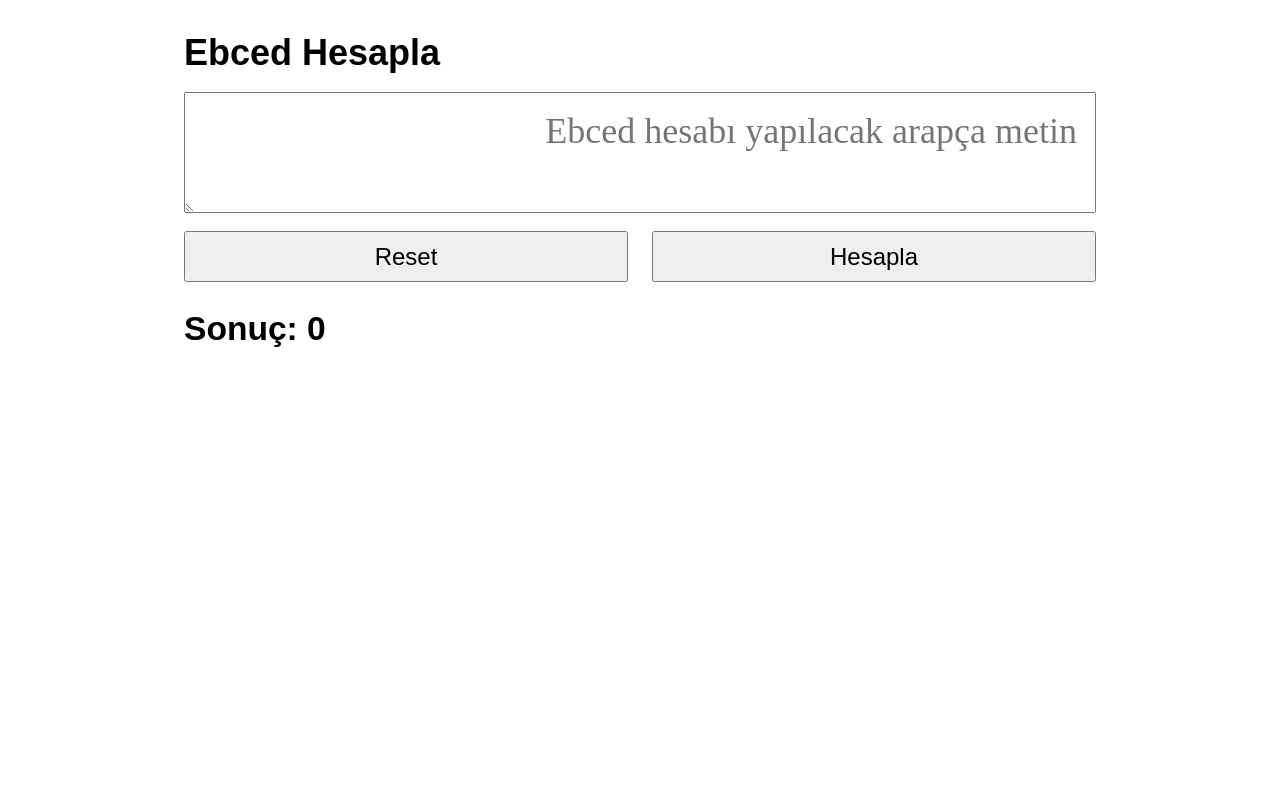
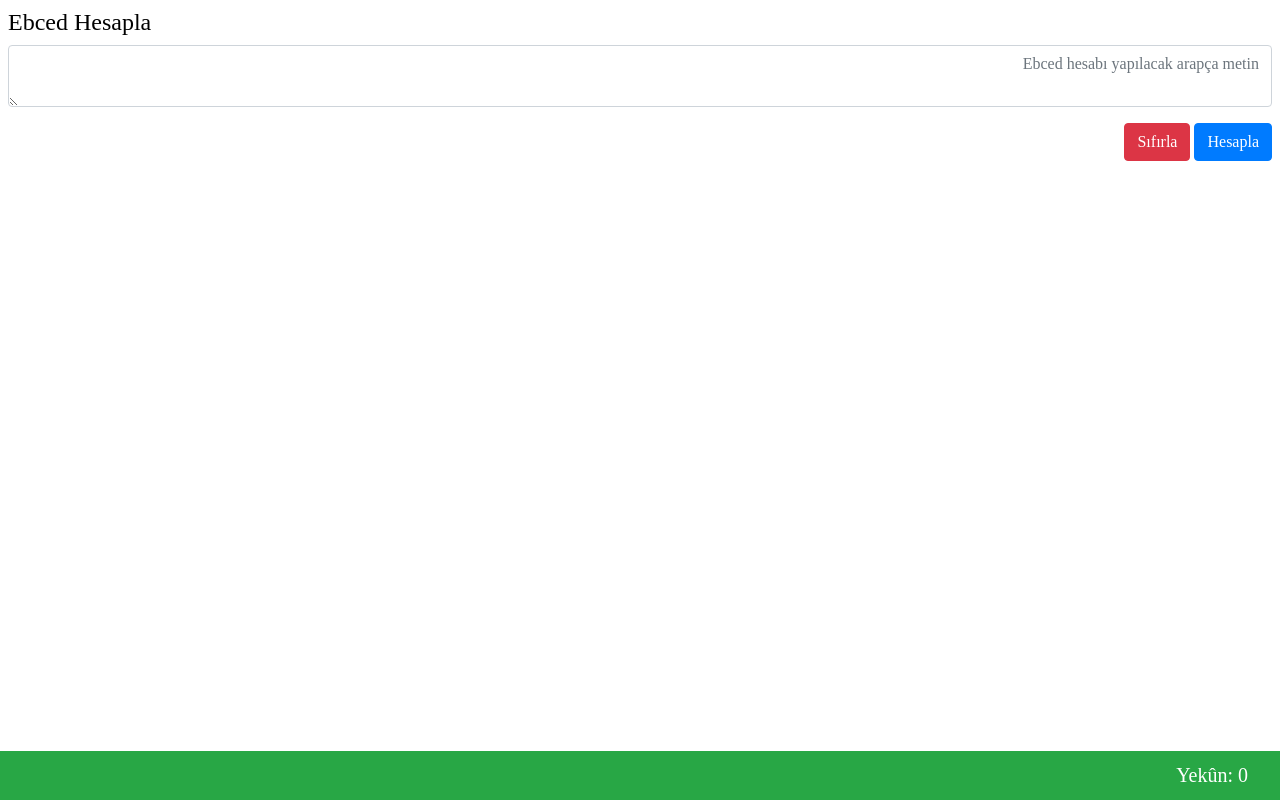
Before and after one commit to cihad/ebced, a Vue app: page / in a window 1280 px wide. Built offline with nearby package versions, Linux system fonts and the light colour scheme; the HTML template or start-up script is replaced by a standard one.

Commit message:
bootstrap stilleri eklendi

```diff
--- a/package.json
+++ b/package.json
@@ -8,8 +8,8 @@
     "lint": "vue-cli-service lint"
   },
   "dependencies": {
+    "bootstrap": "^4.6.0",
     "core-js": "^3.6.4",
-    "normalize.css": "^8.0.1",
     "register-service-worker": "^1.7.1",
     "vue": "^2.6.11"
   },
--- a/public/index.html
+++ b/public/index.html
@@ -3,7 +3,7 @@
   <head>
     <meta charset="utf-8">
     <meta http-equiv="X-UA-Compatible" content="IE=edge">
-    <meta name="viewport" content="width=device-width,initial-scale=1.0">
+    <meta name="viewport" content="width=device-width, initial-scale=1, shrink-to-fit=no">
     <link rel="icon" href="<%= BASE_URL %>favicon.ico">
     <title><%= htmlWebpackPlugin.options.title %></title>
   </head>
@@ -11,7 +11,7 @@
     <noscript>
       <strong>We're sorry but <%= htmlWebpackPlugin.options.title %> doesn't work properly without JavaScript enabled. Please enable it to continue.</strong>
     </noscript>
-    <div style="max-width: 60em; margin: auto">
+    <div class="container">
       <div id="app"></div>
     </div>
     <!-- built files will be auto injected -->
--- a/src/App.vue
+++ b/src/App.vue
@@ -1,29 +1,36 @@
 <template>
-	<div class="app">
-		<h1>Ebced Hesapla</h1>
+	<div class="row mt-2">
+		<div class="col">
+			<h1 class="h4">Ebced Hesapla</h1>
+
+			<div class="form-group">
 				<textarea
-			class="text-input"
+					class="form-control text-input"
 					dir="rtl"
 					rows="2"
 					placeholder="Ebced hesabı yapılacak arapça metin"
 					v-model="text"
 				></textarea>
+			</div>
 
-		<div class="buttons">
-			<button @click="reset" class="calculate-btn">
-				Reset
+			<div class="form-group d-flex">
+				<button @click="reset" class="btn btn-danger calculate-btn ml-auto">
+					Sıfırla
 				</button>
 
-			<button @click="calculate" class="calculate-btn">
+				<button @click="calculate" class="btn btn-primary calculate-btn ml-1">
 					Hesapla
 				</button>
 			</div>
 
-		<h2>Sonuç: {{total}}</h2>
-
 			<div class="ebced-presenter">
 				<EbcedGroup v-for="(group, i) in groups" :group="group" :key="i"></EbcedGroup>
 			</div>
+		</div>
+
+		<nav class="navbar fixed-bottom navbar-dark bg-success">
+			<span class="ml-auto navbar-brand">Yekûn: {{total}}</span>
+		</nav>
 	</div>
 </template>
 
@@ -78,53 +85,10 @@ export default {
 </script>
 
 <style scoped>
-@import "~normalize.css";
-
-h1 {
-	font-size: 1em;
-	margin-top: 0;
-}
-
-.app {
-	font-family: sans-serif;
-	font-size: 150%;
-	padding: 1em;
-	display: flex;
-	flex-direction: column;
-}
-
-.buttons {
-	display: flex;
-	justify-content: center;
-	width: 100%;
-}
-
-.calculate-btn {
-	padding: 10px;
-	flex: 1;
-}
-
-.buttons > button:first-child {
-	margin-right: 1em;
-}
-
-h1 {
-	margin-bottom: .5em;
-	font-size: 1.5em;
-}
-
-h2 {
-	font-size: 1.4em;
-}
+@import "~bootstrap/dist/css/bootstrap.css";
 
 .text-input {
-	width: 100%;
-	padding: .5em;
-	margin-bottom: .5em;
-	font-size: 1.5em;
 	color: red;
-	font-family: serif;
-	box-sizing: border-box;
 }
 
 .ebced-presenter {
```
Also changed, not shown: 12 other files (tests, documents, lock files or other folders). Lines whose indentation alone changed are shown as unchanged.
